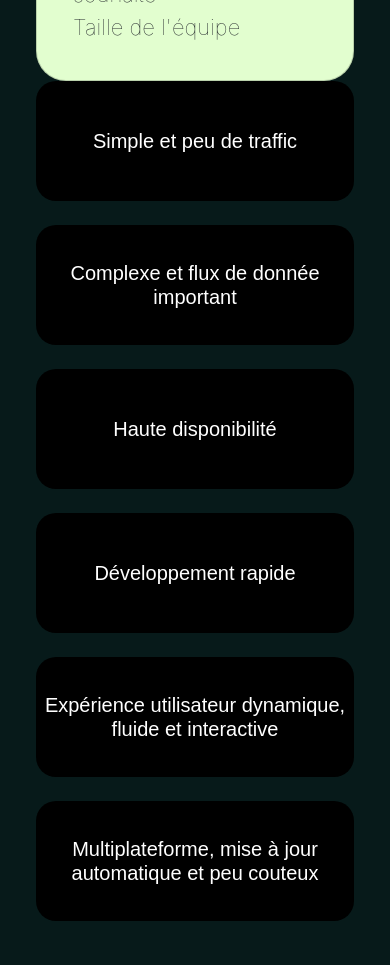
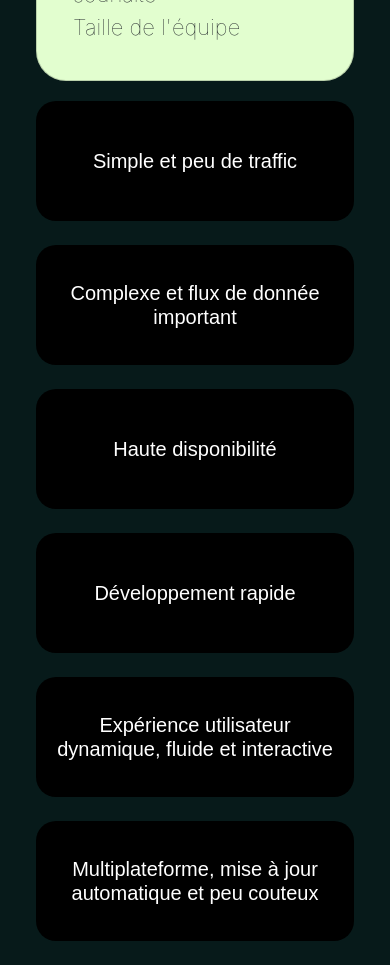
Before and after one commit to zitacheng/web-architecture, a React (Vite) app: page / in a window 390 px wide. Shown: the part 6580-7545 px from the top of the page. Built offline with nearby package versions, Linux system fonts and the light colour scheme.

Commit message:
bot responsive

```diff
--- a/src/App.css
+++ b/src/App.css
@@ -113,6 +113,7 @@
   min-height: 50vh;
   border-radius: 30px !important;
   padding: 20px;
+  margin-bottom: 20px;
 }
 
 .cardBodygreen {
@@ -164,6 +165,7 @@
 .cardDesc {
   font-size: 20px;
   font-weight: 200;
+  padding: 10px !important;
 }
 
 .fade-in-down {
--- a/src/component/Conclude.jsx
+++ b/src/component/Conclude.jsx
@@ -39,22 +39,22 @@ export function Conclude() {
       </Col>
       <Col>
         <Row>
-          <Col md={4}>
+          <Col md={5} lg={4} sm={6} xs={12}>
           {cardDisplay('Simple et peu de traffic', 'Client server')}
           </Col>
-          <Col md={4}>
+          <Col md={5} lg={4} sm={6} xs={12}>
             {cardDisplay('Complexe et flux de donnée important', 'Microservices')}
           </Col>
-          <Col md={4}>
+          <Col md={5} lg={4} sm={6} xs={12}>
           {cardDisplay('Haute disponibilité', 'Serverless')}
           </Col>
-          <Col md={4}>
+          <Col md={5} lg={4} sm={6} xs={12}>
           {cardDisplay('Développement rapide', 'Monolitic')}
           </Col>
-          <Col md={4}>
+          <Col md={5} lg={4} sm={6} xs={12}>
           {cardDisplay("Expérience utilisateur dynamique, fluide et interactive", 'SPA')}
           </Col>
-          <Col md={4}>
+          <Col md={5} lg={4} sm={6} xs={12}>
           {cardDisplay("Multiplateforme, mise à jour automatique et peu couteux ", 'PWA')}
           </Col>
         </Row>
```
